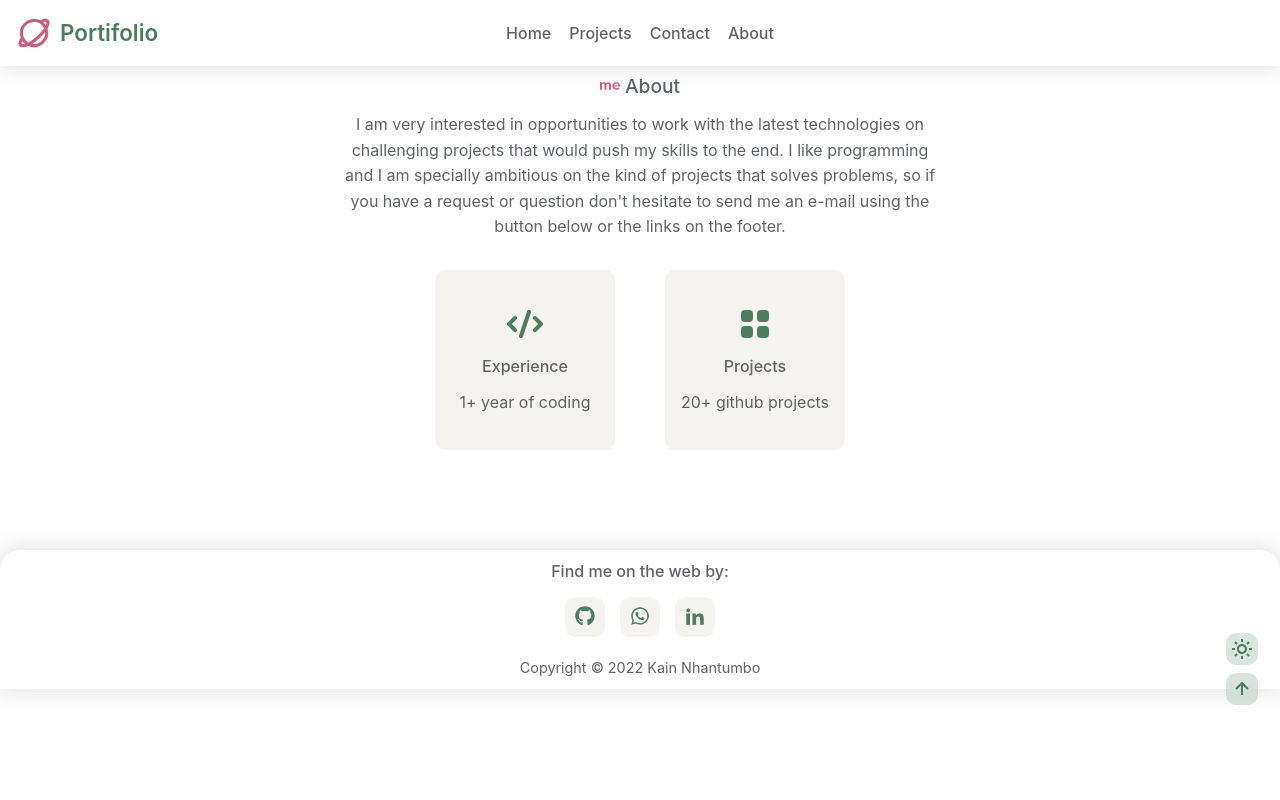
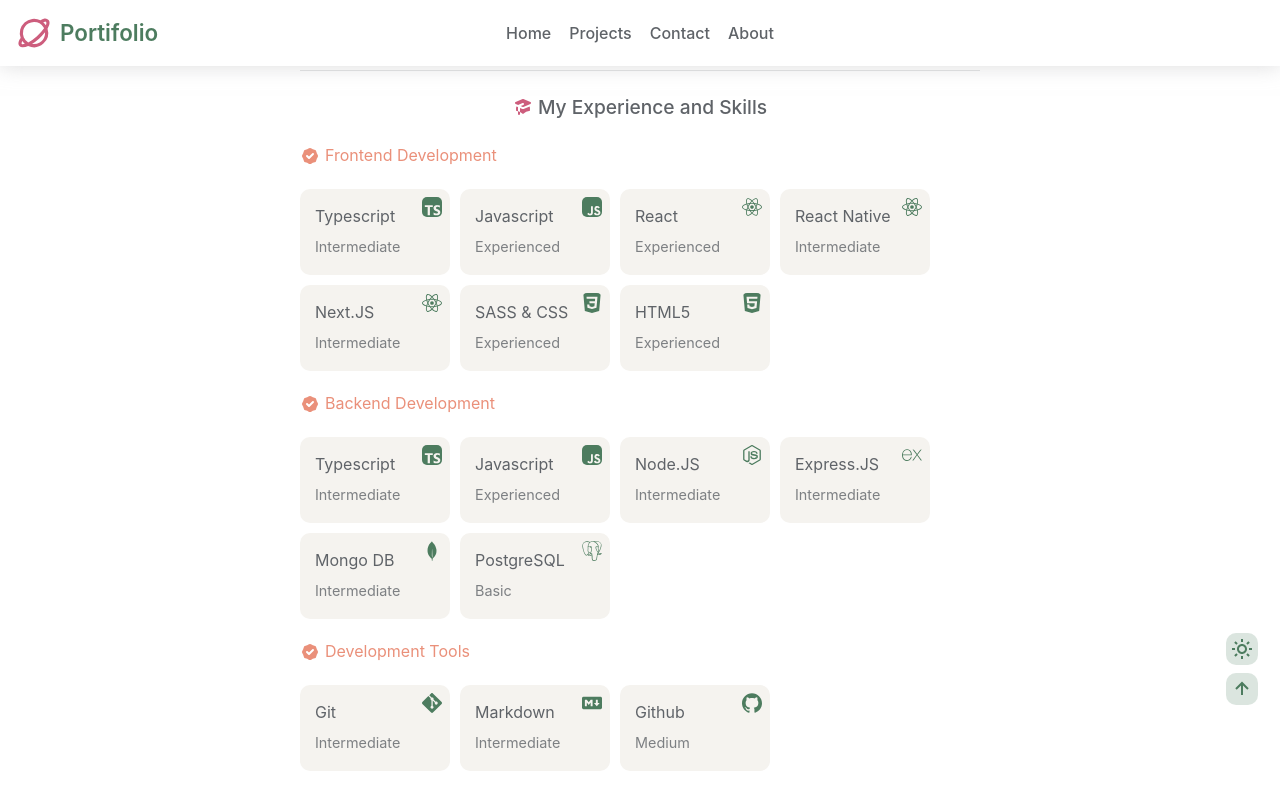
Before and after one commit to KainNhantumbo/portifolio.dev, a Next.js app: page / in a window 1280 px wide. Shown: the top 800 px of the page. Built offline with nearby package versions, Linux system fonts and the light colour scheme.

Commit message:
feat: added Experience and skills components.

```diff
--- a/pages/index.tsx
+++ b/pages/index.tsx
@@ -5,14 +5,192 @@
 import PageLayout from '../components/PageLayout';
 import Footer from '../components/Footer';
 import About from '../components/About';
+import {
+	SiCss3,
+	SiExpress,
+	SiGit,
+	SiGithub,
+	SiHtml5,
+	SiJavascript,
+	SiMarkdown,
+	SiMongodb,
+	SiNodedotjs,
+	SiPostgresql,
+	SiReact,
+	SiStyledcomponents,
+	SiTypescript,
+} from 'react-icons/si';
+import { HiAcademicCap, HiBadgeCheck } from 'react-icons/hi';
+import { FaReact } from 'react-icons/fa';
+import { motion } from 'framer-motion';
+
+interface AbilitiesProps {
+	technology: string;
+	icon: JSX.Element;
+	level: string;
+}
+
+enum Levels {
+	ex = 'Experienced',
+	inter = 'Intermediate',
+	med = 'Medium',
+	bas = 'Basic',
+}
 
 const Home: NextPage = () => {
+	const frontEnd_abilities: AbilitiesProps[] = [
+		{
+			technology: 'Typescript',
+			icon: <SiTypescript />,
+			level: Levels.inter,
+		},
+		{
+			technology: 'Javascript',
+			icon: <SiJavascript />,
+			level: Levels.ex,
+		},
+		{
+			technology: 'React',
+			icon: <FaReact />,
+			level: Levels.ex,
+		},
+		{
+			technology: 'React Native',
+			icon: <SiReact />,
+			level: Levels.inter,
+		},
+		{
+			technology: 'Next.JS',
+			icon: <SiReact />,
+			level: Levels.inter,
+		},
+
+		{
+			technology: 'SASS & CSS',
+			icon: <SiCss3 />,
+			level: Levels.ex,
+		},
+		{
+			technology: 'HTML5',
+			icon: <SiHtml5 />,
+			level: Levels.ex,
+		},
+	];
+
+	const backend_abilities: AbilitiesProps[] = [
+		{
+			technology: 'Typescript',
+			icon: <SiTypescript />,
+			level: Levels.inter,
+		},
+		{
+			technology: 'Javascript',
+			icon: <SiJavascript />,
+			level: Levels.ex,
+		},
+		{
+			technology: 'Node.JS',
+			icon: <SiNodedotjs />,
+			level: Levels.inter,
+		},
+		{
+			technology: 'Express.JS',
+			icon: <SiExpress />,
+			level: Levels.inter,
+		},
+		{
+			technology: 'Mongo DB',
+			icon: <SiMongodb />,
+			level: Levels.inter,
+		},
+		{
+			technology: 'PostgreSQL',
+			icon: <SiPostgresql />,
+			level: Levels.bas,
+		},
+	];
+
+	const tools: AbilitiesProps[] = [
+		{
+			technology: 'Git',
+			icon: <SiGit />,
+			level: Levels.inter,
+		},
+		{
+			technology: 'Markdown',
+			icon: <SiMarkdown />,
+			level: Levels.inter,
+		},
+		{
+			technology: 'Github',
+			icon: <SiGithub />,
+			level: Levels.med,
+		},
+	];
+
 	return (
 		<>
 			<HeadPage />
 			<Header />
 			<PageLayout />
 			<Container>
+				<section className='abilities'>
+					<h2>
+						<HiAcademicCap />
+						<span>My Experience and Skills</span>
+					</h2>
+					<section className='frontend'>
+						<h3 className='sub-title'>
+							<HiBadgeCheck />
+							<span>Frontend Development</span>
+						</h3>
+						<section className='list-items'>
+							{frontEnd_abilities.map(({ technology, icon, level }, index) => {
+								return (
+									<div key={index} className='item'>
+										{icon}
+										<h3>{technology}</h3>
+										<span>{level}</span>
+									</div>
+								);
+							})}
+						</section>
+					</section>
+					<section className='backend'>
+						<h3 className='sub-title'>
+							<HiBadgeCheck />
+							<span>Backend Development</span>
+						</h3>
+						<section className='list-items'>
+							{backend_abilities.map(({ technology, icon, level }, index) => {
+								return (
+									<div key={index} className='item'>
+										{icon}
+										<h3>{technology}</h3>
+										<span>{level}</span>
+									</div>
+								);
+							})}
+						</section>
+					</section>
+					<section className='other'>
+						<h3 className='sub-title'>
+							<HiBadgeCheck />
+							<span>Development Tools</span>
+						</h3>
+						<section className='list-items'>
+							{tools.map(({ technology, icon, level }, index) => {
+								return (
+									<div key={index} className='item'>
+										{icon}
+										<h3>{technology}</h3>
+										<span>{level}</span>
+									</div>
+								);
+							})}
+						</section>
+					</section>
+				</section>
 				<About />
 			</Container>
 			<Footer />
--- a/styles/components/About.ts
+++ b/styles/components/About.ts
@@ -1,36 +1,13 @@
 import styled from 'styled-components';
 
 export const AboutContainer = styled.section`
-	width: 100vw;
-	max-width: 600px;
-	height: min-content;
-	position: relative;
-	font-family: Inter, 'Open Sans', Montserrat, Poppins, 'PT Sans';
 	display: flex;
 	flex-direction: column;
 	align-items: center;
 	margin: 0 auto;
 	gap: 10px;
-	line-height: 1.6rem;
-
-	h2 {
-		text-align: center;
-		line-height: 2rem;
-		font-size: 1.2rem;
-		font-weight: 500;
-		position: relative;
-		svg {
-			position: absolute;
-			width: 20px;
-			height: 20px;
-			top: calc(50% - 10px);
-			left: 0;
-      color: rgb(${({ theme }) => theme.alter});
-		}
-		span {
-			padding-left: 25px;
-		}
-	}
+  border-top: 1px solid rgba(${({ theme }) => theme.font}, .2);
+		padding-top: 20px;
 
 	.experiences {
 		text-align: center;
@@ -42,7 +19,7 @@
 		align-items: center;
 		flex-flow: row wrap;
 		gap: 50px;
-    margin-top: 20px;
+		margin-top: 20px;
 
 		.card {
 			display: grid;
--- a/styles/components/footer.ts
+++ b/styles/components/footer.ts
@@ -10,9 +10,7 @@
 	gap: 10px;
 	padding-top: 5px;
 	border-radius: 20px 20px 0 0;
-
-	backdrop-filter: blur(10px);
-	background: rgba(${({ theme }) => theme.backgroundAlt}, 0.3);
+	background: rgb(${({ theme }) => theme.backgroundAlt});
 	box-shadow: 0 0 25px rgb(${({ theme }) => theme.shadows}, 0.6);
 
 	h3 {
--- a/styles/home.ts
+++ b/styles/home.ts
@@ -2,6 +2,7 @@
 
 export const HomeContainer = styled.main`
 	width: 100%;
+	max-width: 700px;
 	height: 100%;
 	margin: 0 auto;
 	padding: 70px 10px 50px 10px;
@@ -12,247 +13,82 @@
 	line-height: 1.6rem;
 	margin-bottom: 50px;
 
-	.empty-message {
-		display: grid;
-		place-content: center;
-		min-height: 70vh;
-		text-align: center;
-
-		h2 {
-			font-size: 1.2rem;
-			font-weight: 500;
+	h2 {
+		line-height: 2rem;
+		font-size: 1.2rem;
+		font-weight: 500;
+		margin: 0 auto;
+		position: relative;
+		svg {
+			position: absolute;
+			width: 20px;
+			height: 20px;
+			top: calc(50% - 10px);
+			left: 0;
+			color: rgb(${({ theme }) => theme.alter});
 		}
-
-		svg {
-			width: 80px;
-			height: 80px;
-			color: rgb(${({ theme }) => theme.secondary});
+		span {
+			padding-left: 25px;
 		}
 	}
 
-	.toolbar-container {
-		display: flex;
-		justify-content: flex-start;
-		flex-flow: row wrap;
-		gap: 50px;
-		padding: 0 10px;
-
-		@media screen and (max-width: 750px) {
-			gap: 15px;
+	.sub-title {
+		color: rgb(${({ theme }) => theme.alterAlt});
+		margin-bottom: 20px;
+		position: relative;
+		span {
+			padding-left: 25px;
 		}
-
-		h2 {
-			font-size: 1.4rem;
-			font-weight: 500;
-			position: relative;
-
-			svg {
-				position: absolute;
-				width: 25px;
-				height: 25px;
-				left: 0px;
-				top: 0px;
-				color: rgba(${({ theme }) => theme.primary}, 0.9);
-			}
-
-			span {
-				padding-left: 35px;
-			}
-		}
-
-		/* max-width: 850px; */
-
-		form {
-			position: relative;
-			display: flex;
-			justify-content: flex-start;
-
-			input {
-				border: none;
-				border: 2px solid rgba(${({ theme }) => theme.font}, 0.2);
-				background: rgb(${({ theme }) => theme.background_alter});
-				padding: 5px;
-				padding-left: 35px;
-				line-height: 1.2rem;
-				border-radius: 20px;
-				width: 400px;
-				outline: none;
-			}
-
-			.search-icon {
-				position: absolute;
-				width: 16px;
-				height: 16px;
-				left: 10px;
-				top: 8px;
-				color: rgba(${({ theme }) => theme.font}, 0.5);
-			}
-
-			button {
-				position: absolute;
-				width: 16px;
-				height: 16px;
-				top: 8px;
-				right: 10px;
-				border: none;
-				padding: 5px;
-				background: rgb(${({ theme }) => theme.secondary});
-				color: rgb(${({ theme }) => theme.text});
-				display: grid;
-				place-content: center;
-				border-radius: 50%;
-			}
+		svg {
+			position: absolute;
+			width: 20px;
+			height: 20px;
+			top: calc(50% - 10px);
+			left: 0;
 		}
 	}
 
-	.main-container {
+	.abilities {
 		display: flex;
-		justify-content: center;
+		flex-direction: column;
+		margin: 0 auto;
+		border-top: 1px solid rgba(${({ theme }) => theme.font}, .2);
+		padding-top: 20px;
+		line-height: 1.6rem;
 
-		.posts-container {
-			display: grid;
-			grid-template-columns: repeat(2, 1fr);
-			gap: 20px;
-			align-items: center;
-			justify-content: center;
-			justify-items: center;
+		.frontend, .backend, .other {
+			margin-top: 20px;
+		}
 
-			@media screen and (max-width: 750px) {
-				grid-template-columns: 1fr;
-				grid-template-rows: repeat(2, 1fr);
-			}
+		.list-items {
+			display: flex;
+			justify-content: flex-start;
+			flex-flow: row wrap;
+			gap: 10px;
 
-			.post {
-				display: grid;
-				width: 350px;
-				grid-template-columns: 150px calc(100% - 150px);
-				border-radius: 12px;
-				direction: ltr;
-				height: 160px;
+			.item {
 				position: relative;
-				background: rgb(${({ theme }) => theme.backgroundAlt});
-				box-shadow: 0 0 25px rgba(${({ theme }) => theme.shadows}, 0.6);
-				user-select: none;
+				display: flex;
+				width: 150px;
+				flex-direction: column;
+				gap: 5px;
+				padding: 15px;
+				padding-right: 20px;
+				background: rgb(${({ theme }) => theme.background_alter});
+				border-radius: 10px;
 
-				img {
-					aspect-ratio: 4/3;
-					width: 160px;
-					height: 100%;
-					max-height: 160px;
-					object-fit: cover;
-					border-radius: 12px 0 0 12px;
-					cursor: pointer;
+				span {
+					font-size: 0.9rem;
+					color: rgba(${({ theme }) => theme.font}, 0.8);
 				}
-
-				.details-container {
-					padding: 5px 8px;
-					display: flex;
-					justify-content: flex-start;
-					flex-direction: column;
-					gap: 5px;
-
-					.title {
-						white-space: nowrap;
-						text-overflow: ellipsis;
-						overflow: hidden;
-						font-weight: 500;
-						color: rgb(${({ theme }) => theme.secondary});
-						cursor: pointer;
-					}
-
-					p {
-						font-size: 0.9rem;
-						line-height: 1.2rem;
-					}
-
-					.chors {
-						display: flex;
-						justify-content: space-around;
-						font-size: 0.9rem;
-						cursor: pointer;
-
-						h5 {
-							position: relative;
-						}
-						svg {
-							position: absolute;
-							width: 14px;
-							height: 14px;
-							top: 5px;
-							left: -2px;
-						}
-
-						span {
-							font-weight: 500;
-							padding-left: 15px;
-							text-align: center;
-						}
-					}
-				}
-
-				@media screen and (max-width: 370px) {
-					display: flex;
-					flex-direction: column;
-					height: fit-content;
-					width: 220px;
-
-					img {
-						width: 100%;
-						border-radius: 12px 12px 0 0;
-					}
-
-					.chors {
-						section {
-							display: flex;
-							flex-direction: column;
-							align-items: center;
-						}
-					}
-				}
-			}
-		}
-	}
-
-	.share-container {
-		display: flex;
-		justify-content: center;
-		align-items: center;
-		gap: 10px;
-		flex-direction: column;
-
-		.btn-container {
-			display: flex;
-			gap: 15px;
-			justify-content: space-evenly;
-
-			div {
-				padding: 3px 10px;
-				background: rgb(${({ theme }) => theme.secondary});
-				color: rgb(${({ theme }) => theme.text});
-				border-radius: 15px;
-				display: grid;
-				place-content: center;
-				cursor: pointer;
-				position: relative;
-
-				span, svg {
-					pointer-events: none;
-				}
-				.text {
-					padding-left: 25px;
-				}
-
-				.icon0, .icon1 {
+				svg {
 					position: absolute;
-					top: 3px;
-					left: 2px;
 					width: 20px;
 					height: 20px;
-				}
-
-				.icon1 {
-					left: 10px;
-					top: 5px;
+					top: 8px;
+					right: 8px;
+					border-radius: 5px;
+					color: rgb(${({ theme }) => theme.secondary});
 				}
 			}
 		}
--- a/themes/themes.ts
+++ b/themes/themes.ts
@@ -4,7 +4,7 @@
 	primary: '81, 129, 0',
 	secondary: '77, 124, 95',
 	alter: '205, 93, 125',
-	alterAlt: '255, 243, 234',
+	alterAlt: '234, 144, 122',
 	hover: '215, 228, 217',
 	font: '95, 99, 104',
 	inner: '241, 243, 244',
```
